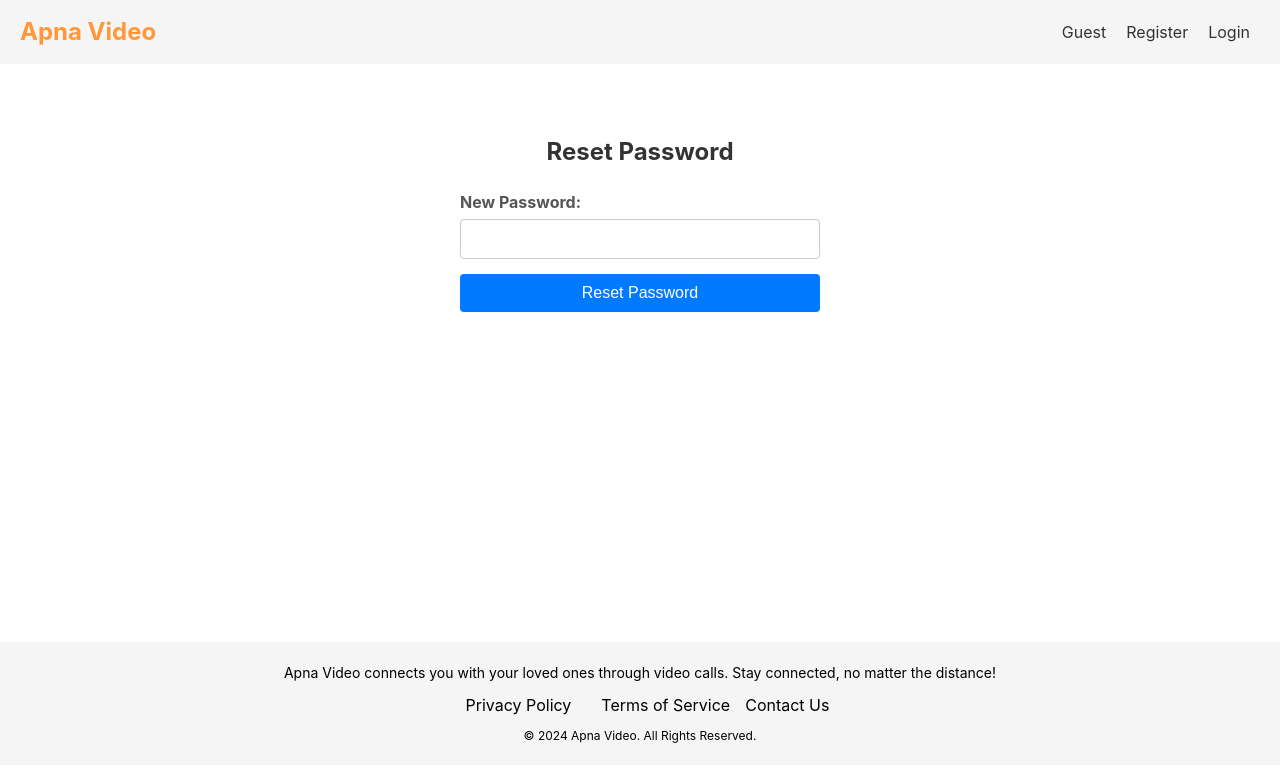
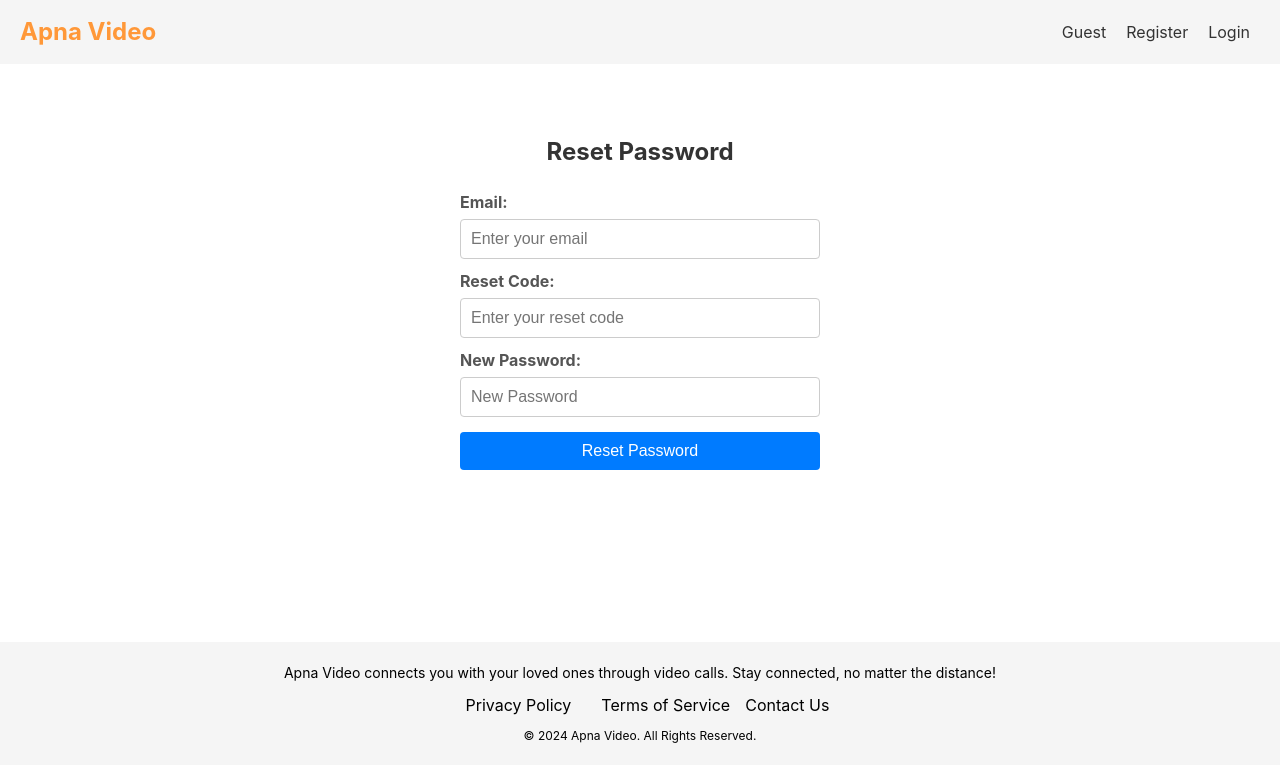
Before and after one commit to tsujit74/apnavideo, a React (Vite) app in the folder frontend/my-vite-app/: page /reset-password/1 in a window 1280 px wide. Shown: the top 782 px of the page. Built offline with nearby package versions, Linux system fonts and the light colour scheme.

Commit message:
Reset password code based implemantation

```diff
--- a/frontend/my-vite-app/src/pages/ForgetPassword.jsx
+++ b/frontend/my-vite-app/src/pages/ForgetPassword.jsx
@@ -25,7 +25,7 @@ const ForgetPassword = () => {
       setMessage(response.data.message);
       setOpen(true);
       // Optionally redirect to another page after success
-      setTimeout(() => navigate('/auth'), 2000);
+      setTimeout(() => navigate('/reset-password'), 2000);
     } catch (error) {
       setMessage(error.response.data.message || 'An error occurred.');
       setOpen(true);
--- a/frontend/my-vite-app/src/pages/ResetPassword.jsx
+++ b/frontend/my-vite-app/src/pages/ResetPassword.jsx
@@ -7,11 +7,12 @@ import server from "../environment";
 import CircularProgress from "@mui/material/CircularProgress";
 
 const ResetPassword = () => {
-  const [password, setPassword] = useState("");
-  const [message, setMessage] = useState("");
+  const [email, setEmail] = useState('');
+  const [code, setCode] = useState('');
+  const [password, setPassword] = useState('');
+  const [message, setMessage] = useState('');
   const [open, setOpen] = useState(false);
   const [loading, setLoading] = useState(false);
-  const { token } = useParams();
   const navigate = useNavigate();
 
   const handleSubmit = async (e) => {
@@ -20,7 +21,8 @@ const ResetPassword = () => {
     try {
       setLoading(true);
       const response = await axios.post(`${server}/resetPassword`, {
-        token,
+        email,
+        code,
         password,
       });
       setMessage(response.data.message);
@@ -51,16 +53,34 @@ const ResetPassword = () => {
         <h2>Reset Password</h2>
         <form onSubmit={handleSubmit}>
           <div className="form-group">
+          <label htmlFor="email">Email:</label>
+          <input
+        type="email"
+        value={email}
+        onChange={(e) => setEmail(e.target.value)}
+        placeholder="Enter your email"
+        required
+      />
+      <label htmlFor="code">Reset Code:</label>
+      <input
+        type="text"
+        value={code}
+        onChange={(e) => setCode(e.target.value)}
+        placeholder="Enter your reset code"
+        required
+      />
             <label htmlFor="password">New Password:</label>
             <input
               type="password"
               id="password"
               value={password}
               onChange={(e) => setPassword(e.target.value)}
+              placeholder="New Password"
               required
             />
           </div>
           <button type="submit">Reset Password</button>
+          {message && <p>{message}</p>}
         </form>
 
         <Snackbar
--- a/frontend/my-vite-app/src/styles/ResetPassword.css
+++ b/frontend/my-vite-app/src/styles/ResetPassword.css
@@ -23,9 +23,18 @@
 
 .resetPassword label {
   display: block;
+  margin-top: 10px;
   margin-bottom: 5px;
   font-weight: bold;
   color: #555;
+}
+
+.resetPassword input[type="email"],input[type="text"]{
+  width: 100%;
+  padding: 10px;
+  border: 1px solid #ccc;
+  border-radius: 4px;
+  font-size: 16px;
 }
 
 .resetPassword input[type="password"] {
```
Also changed, not shown: 2 other files (tests, documents, lock files or other folders).
